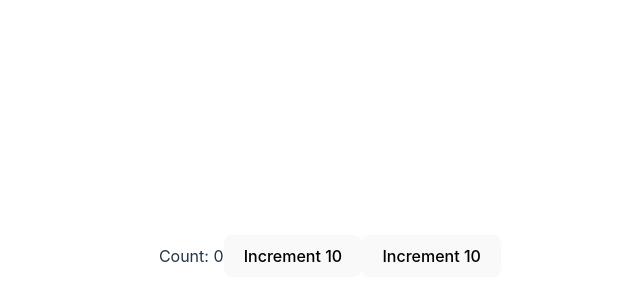
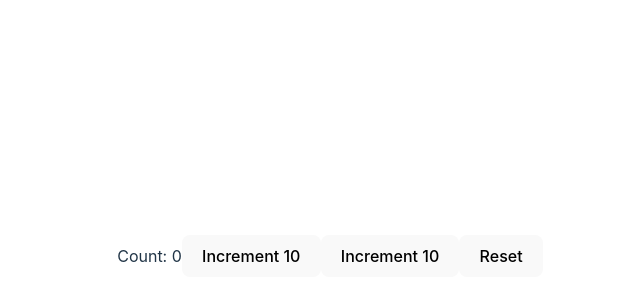
Before and after one commit to korbosit/react_typescript, a React (Vite) app in the folder react_typescript/: page / in a window 1280 px wide. Shown: the part 144-444 px from the top of the page, without its empty margins (310-950 px from the left). Built offline with nearby package versions, Linux system fonts and the light colour scheme.

Commit message:
#13_useReducer_Strict_Action_Types

```diff
--- a/react_typescript/src/components/state/Counter.tsx
+++ b/react_typescript/src/components/state/Counter.tsx
@@ -3,10 +3,15 @@
 type CounterState = {
     count: number;
 };
-type CounterAction = {
-    type: string;
+
+type UpdateAction = {
+    type: "increment" | "decrement";
     payload: number;
 };
+type ResetAction = {
+    type: "reset";
+};
+type CounterAction = UpdateAction | ResetAction;
 
 const initialState = { count: 0 };
 
@@ -16,6 +21,8 @@
             return { count: state.count + action.payload };
         case "decrement":
             return { count: state.count - action.payload };
+        case "reset":
+            return initialState;
         default:
             return state;
     }
@@ -36,6 +43,7 @@
             >
                 Increment 10
             </button>
+            <button onClick={() => dispatch({ type: "reset" })}>Reset</button>
         </>
     );
 }
```
